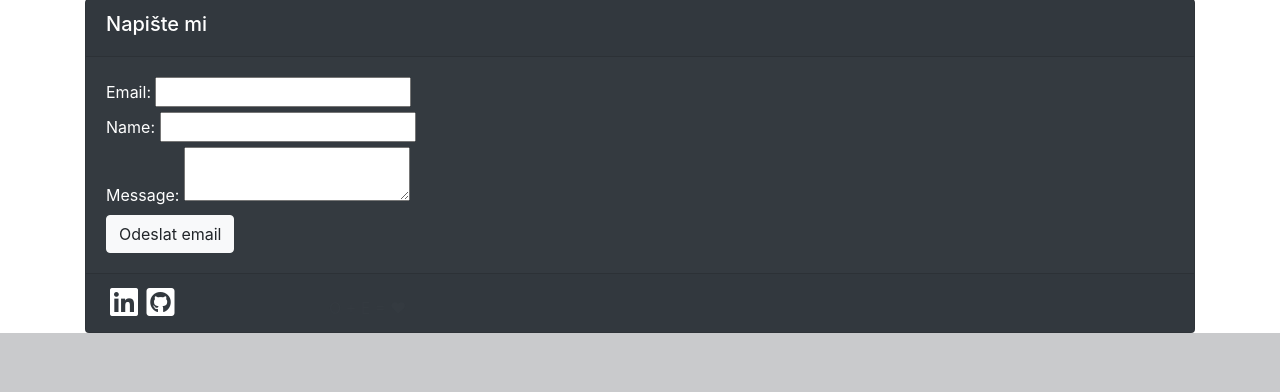
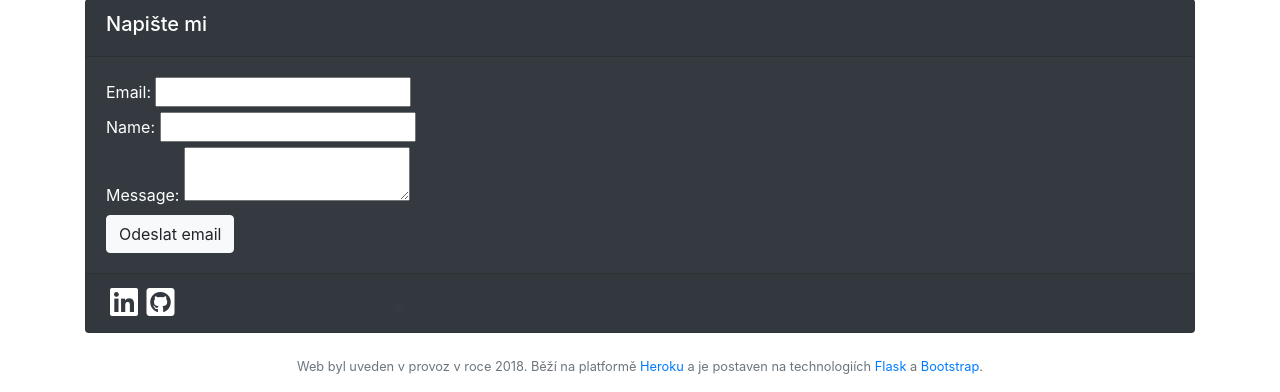
Before and after one commit to ondrejbenes/homepage, a Python web app: template templates/index.html in a window 1280 px wide. Shown: the part 1145-1537 px from the top of the page. Before the commit the page ends 1478 px from the top, so only its background shows below. Run offline with Jinja, Linux system fonts and the light colour scheme; the template is opened without the code that fills it, so the values that code supplies are empty, except form fields; grey boxes labelled with a size stand in for pictures from a placeholder-image service; form fields are guessed from the names that the template uses; some libraries are stand-ins or nearby versions.

Commit message:
Added footer

```diff
--- a/templates/index.html
+++ b/templates/index.html
@@ -236,6 +236,11 @@
             </div>
          </div>
       </div>
+	  <div class="container">
+	     <div class="text-center text-muted mt-4">
+	        <p class="small">Web byl uveden v provoz v roce 2018. Běží na platformě <a href="http://heroku.com">Heroku</a> a je postaven na technologiích <a href="http://flask.pocoo.org">Flask</a> a <a href="https://getbootstrap.com/">Bootstrap</a>.</p>
+	     </div>
+	  </div>
       <!-- Optional JavaScript -->
       <!-- jQuery first, then Popper.js, then Bootstrap JS -->
       <script src="https://code.jquery.com/jquery-3.2.1.slim.min.js" integrity="sha384-KJ3o2DKtIkvYIK3UENzmM7KCkRr/rE9/Qpg6aAZGJwFDMVNA/GpGFF93hXpG5KkN" crossorigin="anonymous"></script>
```
